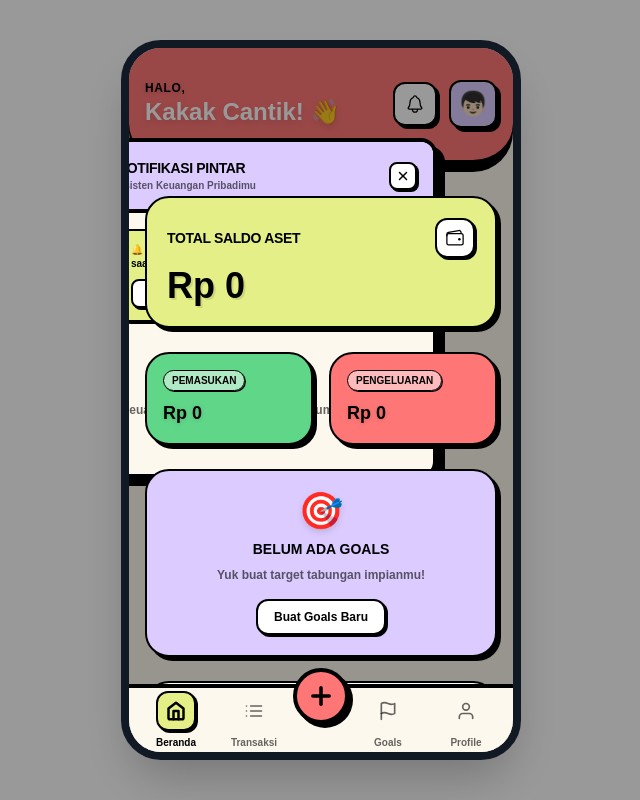
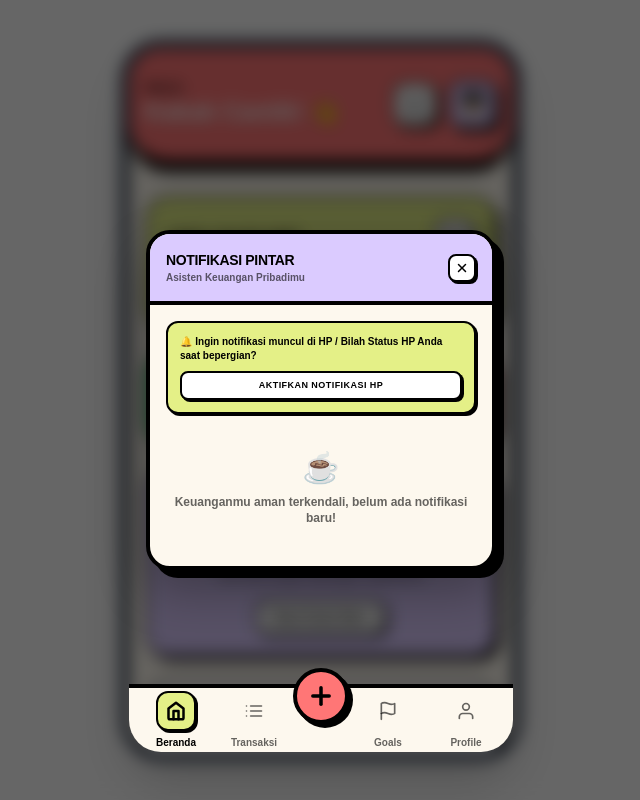
Before and after one commit to fath-purn/catatan-keuangan, a Next.js app: page / in a window 1280 px wide. Both pictures are taken after a click on the button "Notifikasi". Shown: the whole page, without its empty margins (319-959 px from the left). Built offline with nearby package versions, Linux system fonts and the light colour scheme; no server answers.

Commit message:
feat: tambah notifikasi

```diff
--- a/app/(main)/page.tsx
+++ b/app/(main)/page.tsx
@@ -20,7 +20,7 @@ async function DashboardContent() {
   return (
     <div className="min-h-full bg-[#FDF8EE] pb-2 relative font-sans text-black overflow-x-hidden">
       {/* Header Profile */}
-      <div className="bg-[#FF7676] px-4 pt-8 pb-8 rounded-b-[40px] border-b-4 border-black shadow-[0_8px_0_0_#000] relative z-10">
+      <div className="bg-[#FF7676] px-4 pt-8 pb-8 rounded-b-[40px] border-b-4 border-black shadow-[0_8px_0_0_#000] relative z-30">
         <div className="flex justify-between items-center">
           <div className="flex flex-col text-white">
             <span className="text-xs font-bold uppercase tracking-wider text-black drop-shadow-sm">Halo,</span>
@@ -35,7 +35,7 @@ async function DashboardContent() {
         </div>
       </div>
 
-      <div className="container mx-auto px-4 mt-8 relative z-20 flex flex-col gap-6">
+      <div className="container mx-auto px-4 mt-8 relative z-10 flex flex-col gap-6">
 
         {/* Informasi Saldo dari Semua Aset */}
         <div className="bg-[#E4F087] border-2 border-black rounded-3xl p-5 shadow-[4px_4px_0_0_#000] flex flex-col transition-transform active:scale-95">
--- a/components/notification-center.tsx
+++ b/components/notification-center.tsx
@@ -111,11 +111,14 @@ export default function NotificationCenter({ notifications }: NotificationCenter
       {/* Popover / Overlay Drawer */}
       {isOpen && (
         <>
-          {/* Backdrop */}
-          <div className="fixed inset-0 z-40 bg-black/40" onClick={toggleOpen} />
+          {/* Backdrop (Centered Modal style with blur and high z-index) */}
+          <div
+            className="fixed inset-0 z-[100] bg-black/60 backdrop-blur-sm transition-all duration-300 animate-in fade-in"
+            onClick={toggleOpen}
+          />
 
-          {/* Neo-Brutalist Drawer Container */}
-          <div className="absolute right-0 mt-3 w-[340px] max-w-[calc(100vw-32px)] bg-[#FDF8EE] border-4 border-black rounded-2xl shadow-[8px_8px_0_0_#000] z-50 overflow-hidden flex flex-col transition-all animate-in fade-in slide-in-from-top-2 duration-200">
+          {/* Neo-Brutalist Modal Container (Centered, heavy shadows, high z-index) */}
+          <div className="fixed top-1/2 left-1/2 -translate-x-1/2 -translate-y-1/2 w-[350px] max-w-[calc(100vw-32px)] bg-[#FDF8EE] border-4 border-black rounded-3xl shadow-[8px_8px_0_0_#000,0_20px_50px_rgba(0,0,0,0.3)] z-[101] overflow-hidden flex flex-col transition-all transform scale-100 animate-in zoom-in-95 duration-200">
             {/* Header Popover */}
             <div className="bg-[#DBCBFF] p-4 border-b-4 border-black flex justify-between items-center">
               <div className="flex flex-col">
```
